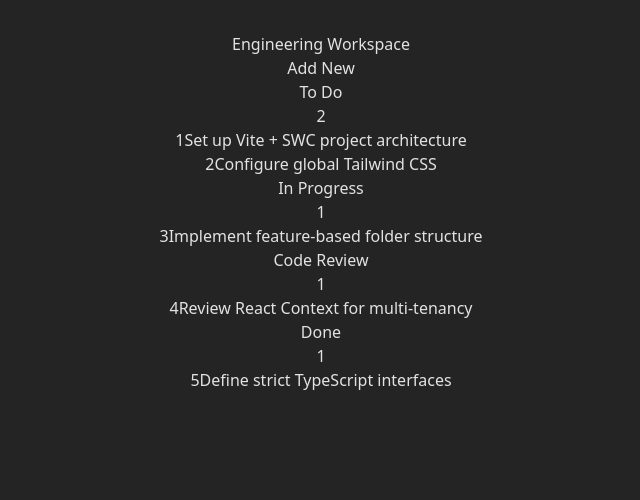
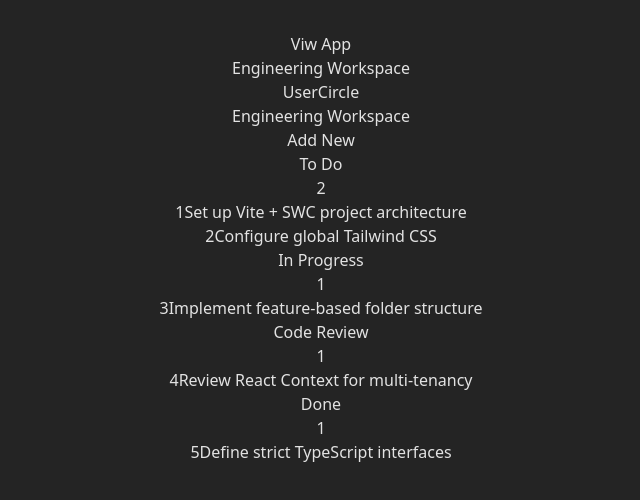
Before and after one commit to RIVINDUSANJULA/Viw, a React (Vite) app in the folder viw/: page /board in a window 1280 px wide. Shown: the top 500 px of the page, without its empty margins (319-959 px from the left). Built offline with nearby package versions, Linux system fonts and the light colour scheme.

Commit message:
Add a Simple Navbar Structure

```diff
--- a/viw/src/App.tsx
+++ b/viw/src/App.tsx
@@ -3,19 +3,25 @@ import Projects from "./pages/Projects";
 import './App.css'
 import ProjectBoard from './pages/ProjectBoard';
 import NotFound from "./pages/notFound";
+import { TenantProvider } from './context/TenantContext';
+import AppLayout from './components/layout/AppLayout';
 
 function App() {
 
   return (
+    <TenantProvider>
       <BrowserRouter>
+        <AppLayout>
           <Routes>
             <Route path="/" element={<Navigate to="/projects" replace />} />
             <Route path="/projects" element={<Projects />} />
             <Route path="/board" element={<ProjectBoard />} />
-      {/* <Route path='/projects/:id' element={<ProjectBoard/>}/> */}
             <Route path="*" element={<NotFound/>} />
           </Routes>
+        </AppLayout>
       </BrowserRouter>
+
+    </TenantProvider>
   )
 }
 
--- /dev/null
+++ b/viw/src/components/layout/AppLayout.tsx
@@ -0,0 +1,11 @@
+import { type ReactNode } from 'react'
+import TopNav from './TopNav'
+
+export default function AppLayout({ children }: { children: ReactNode }) {
+  return (
+    <div>
+        <TopNav/>
+        <main>{children}</main>
+    </div>
+  )
+}
--- /dev/null
+++ b/viw/src/components/layout/TopNav.tsx
@@ -0,0 +1,58 @@
+import { useState } from "react";
+import { Link } from "react-router-dom";
+import { useTenant } from "../../context/TenantContext";
+
+const AVAILABLE_TENANTS = [
+  { id: "tenant_123", name: "Engineering Workspace" },
+  { id: "tenant_456", name: "Marketing Workspace" },
+  { id: "tenant_789", name: "Design Agency" },
+];
+
+export default function TopNav() {
+
+    const { activeTenant, setActiveTenant } = useTenant();
+    const [dropdownOpen, setDropdownOpen] = useState(false);
+
+    const handleTenantSwitch = (tenant: { id: string; name: string }) => {
+        setActiveTenant(tenant);
+        setDropdownOpen(false);
+    };
+
+  return (
+    <nav>
+        <div>
+            <Link to="/projects">Viw App</Link>
+
+            <div>
+                <button onClick={() => setDropdownOpen(!dropdownOpen)}>
+                    {/* Building2 */} {activeTenant?.name || "Select Workspace"} {/* ChevronDown */}
+                </button>
+
+                {/* dropdown */}
+                {dropdownOpen && (
+                    <div>
+                    <div>
+                        <p>Your Workspaces</p>
+                        {AVAILABLE_TENANTS.map((tenant) => (
+                        <button
+                            key={tenant.id}
+                            onClick={() => handleTenantSwitch(tenant)}
+                            className={`${
+                            activeTenant?.id === tenant.id
+                                ? "bg-blue-600/10 text-blue-400"
+                                : "text-gray-300 hover:bg-gray-800"
+                            }`}
+                        >
+                            {tenant.name}
+                        </button>
+                        ))}
+                    </div>
+                    </div>
+                )}
+            </div>
+
+            <button>UserCircle</button>
+        </div>
+    </nav>
+  )
+}
```
Lines whose indentation alone changed are shown as unchanged.
